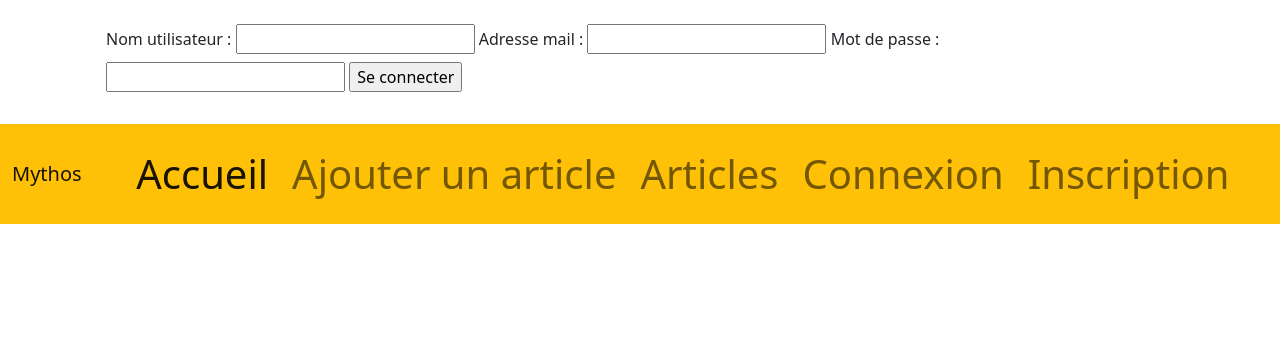
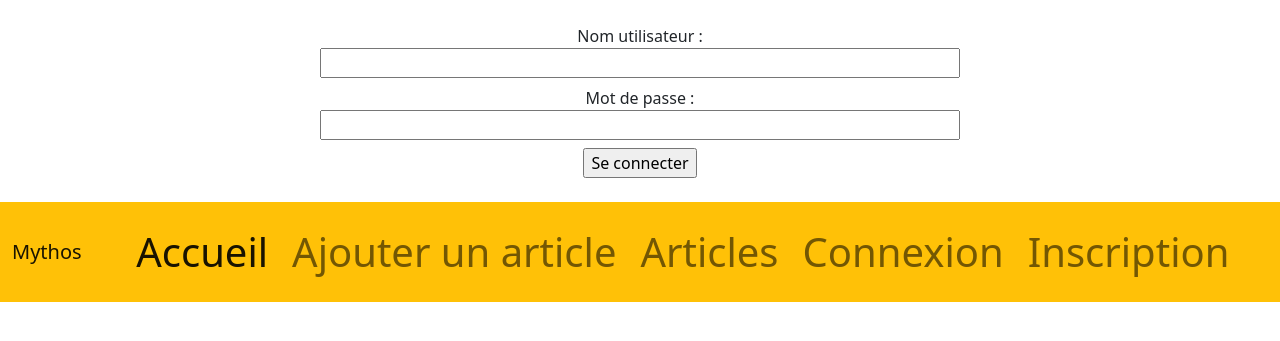
Before and after one commit to Dilnaekio/Eval_Mythologie, a PHP site: page /structure/connection.php in a window 1280 px wide. Shown: the part 100-441 px from the top of the page. Run offline with PHP 8.4, Linux system fonts and the light colour scheme.

Commit message:
Connexion réussie + disposition des boutons

```diff
--- a/assets/css/style.css
+++ b/assets/css/style.css
@@ -0,0 +1,4 @@
+/* connection.php ----------------------------------------------- */
+#connection-pseudo, #connection-pwd{
+    width: 50vw;
+}
--- a/structure/connection.php
+++ b/structure/connection.php
@@ -12,9 +12,9 @@ include "../BDD/requetes.php";
     <meta name="viewport" content="width=device-width, initial-scale=1.0">
     <meta name="description" content="Eval pour tester nos connaissances PHP - Avril 2022">
 
-    <link rel="stylesheet" href="assets/css/reset.css">
+    <link rel="stylesheet" href="../assets/css/reset.css">
     <link href="https://cdn.jsdelivr.net/npm/bootstrap@5.1.3/dist/css/bootstrap.min.css" rel="stylesheet" integrity="sha384-1BmE4kWBq78iYhFldvKuhfTAU6auU8tT94WrHftjDbrCEXSU1oBoqyl2QvZ6jIW3" crossorigin="anonymous">
-    <link rel="stylesheet" href="assets/css/style.css">
+    <link rel="stylesheet" href="../assets/css/style.css">
 
     <title>Se connecter</title>
 </head>
@@ -26,12 +26,9 @@ include "../BDD/requetes.php";
     <main class="container">
         <!-- Formulaire pour la connexion d'un utilisateur -->
         <section class="p-4">
-            <form action="#" method="post">
+            <form action="#" method="post" class="d-flex flex-column align-items-center">
                 <label for="connection-pseudo">Nom utilisateur : </label>
-                <input type="text" name="connection-pseudo" id="connection-pseudo" class="mb-2">
-
-                <label for="connection-mail">Adresse mail : </label>
-                <input type="text" name="connection-mail" id="connection-mail" class="mb-2">
+                <input type="text" name="connection-pseudo" id="connection-pseudo" class="con mb-2">
 
                 <label for="connection-pwd">Mot de passe : </label>
                 <input type="text" name="connection-pwd" id="connection-pwd" class="mb-2">
@@ -42,13 +39,26 @@ include "../BDD/requetes.php";
     </main>
 
     <?php
+    // Si l'utilisateur clique sur submit-connection, vérifie les infos entrées
     if(isset($_POST["submit-connection"])){
-        var_dump($_POST["connection-pseudo"]);
-        var_dump($_POST["connection-mail"]);
-        var_dump($_POST["connection-pwd"]);
         $infos = getUserInfos($_POST["connection-pseudo"]);
-        var_dump(password_verify($_POST["connection-pwd"], $infos->mdp_user));
         $testMdp = password_verify($_POST["connection-pwd"], $infos->mdp_user);
+
+        // Si true, set up les variables de session et renvoie vers la page d'accueil. Je n'ai besoin que de tester le mdp car cela signifie qu'il a été capable de récupérer un utilisateur en BDD et que le mdp entré correspond à cet utilisateur
+        if($testMdp){
+            // Je récupère toutes les données en BDD qui pourront être utilisées pour cette session
+            $_SESSION["logged_in"] = true;
+            $_SESSION["user_id"] = $infos->id_user;
+            $_SESSION["user_name"] = $infos->name_user;
+            $_SESSION["user_mail"] = $infos->mail_user;
+            $_SESSION["user_avatar"] = $infos->img_user;
+            $_SESSION["user_rank"] = $infos->rank;
+
+            header("Location: ../index.php");
+        } else {
+            echo "<p> <span style=\"color:rgb(255,0,0);text-align:center;\">Mauvais identifiants, désolé ! :-)<strong> ";
+        }
+
     };
 
     // TODO : set up la super globale session pour la connexion réussie + renvoyer vers la page d'accueil (ajouter la possibilité de se déco) + message accueil personnalisé
--- a/structure/inscription.php
+++ b/structure/inscription.php
@@ -67,7 +67,6 @@ include "../BDD/requetes.php";
             // Si des erreurs sont enregistrées dans la super globale SESSION => elles seront affichées
             if (isset($_SESSION["errors"])) {
                 $errors = $_SESSION["errors"];
-                var_dump($errors);
 
                 foreach ($errors as $result => $value) {
                     echo "<p>" . $value . "</p>";
```
